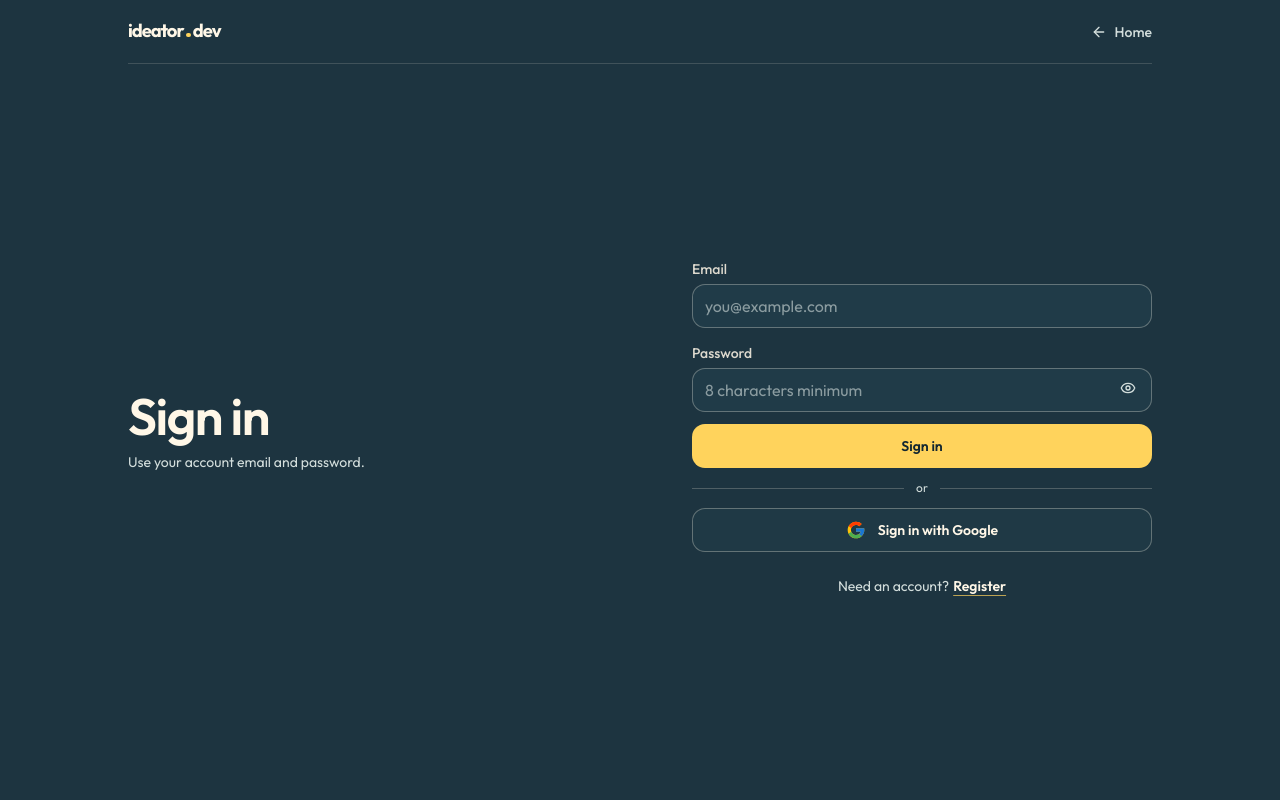
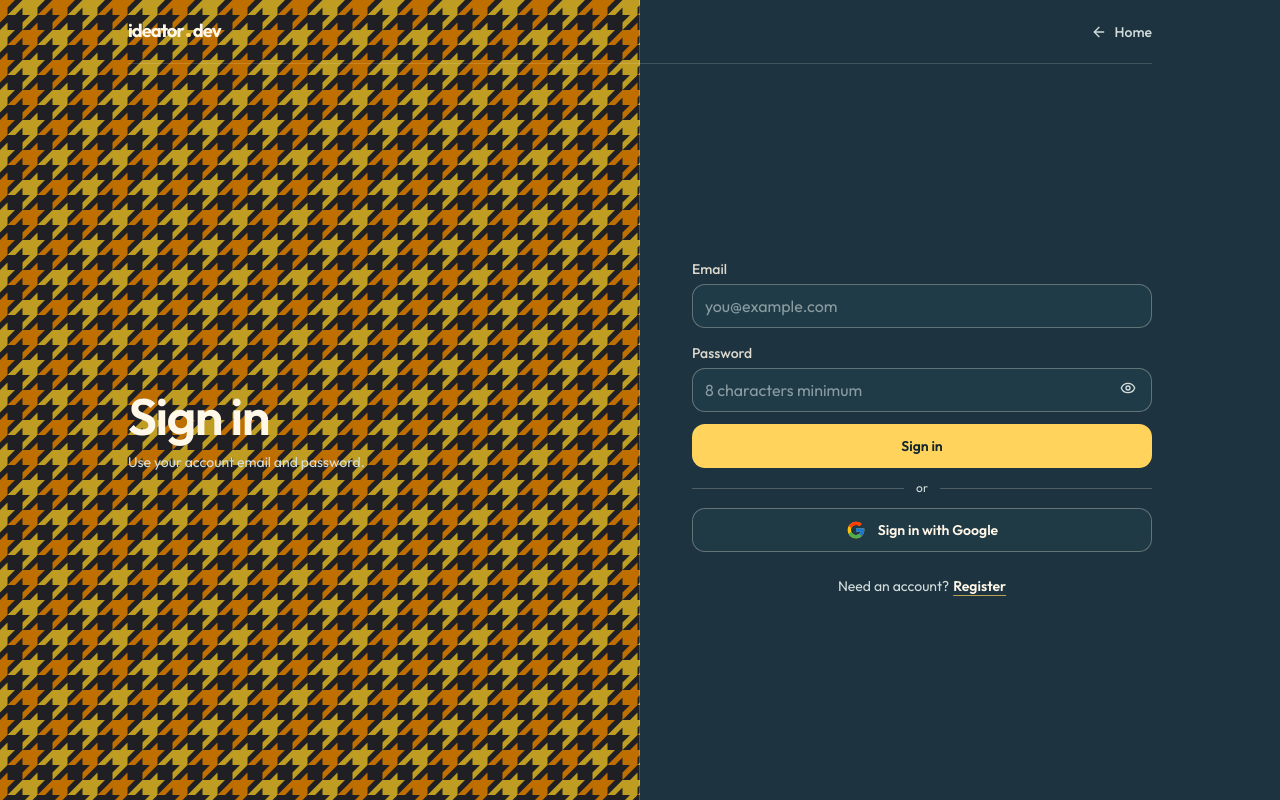
Before and after one commit to LaurentMaxhuni/ideator.dev, a Next.js app in the folder apps/web/: page /login in a window 1280 px wide. Built offline with nearby package versions, Linux system fonts and the light colour scheme; what @orpc/client, @orpc/tanstack-query would draw is missing.

Commit message:
restore auth side pattern

```diff
--- a/apps/web/src/components/auth-shell.tsx
+++ b/apps/web/src/components/auth-shell.tsx
@@ -15,8 +15,13 @@ type AuthShellProps = {
 
 export function AuthShell({ children, description, footer, title }: AuthShellProps) {
   return (
-    <main className="auth-screen non-landing-ui h-dvh max-h-dvh overflow-hidden bg-background text-foreground">
-      <div className="auth-frame mx-auto grid h-full max-w-[1120px] grid-rows-[auto_minmax(0,1fr)] px-5 sm:px-8 lg:px-12">
+    <main className="auth-screen non-landing-ui relative isolate h-dvh max-h-dvh overflow-hidden bg-background text-foreground">
+      <div
+        className="auth-pattern pointer-events-none absolute inset-y-0 left-0 hidden w-[44%] border-r border-border bg-[url('/pattern.svg')] bg-[length:60px_60px] bg-repeat md:block lg:w-1/2"
+        aria-hidden="true"
+      />
+
+      <div className="auth-frame relative z-10 mx-auto grid h-full max-w-[1120px] grid-rows-[auto_minmax(0,1fr)] px-5 sm:px-8 lg:px-12">
         <header className="auth-header flex h-16 items-center justify-between border-b border-border/70">
           <BrandMark href="/" dotClassName="!bg-primary !bg-none !shadow-none" className="text-[1.15rem]" />
           <Link
```
